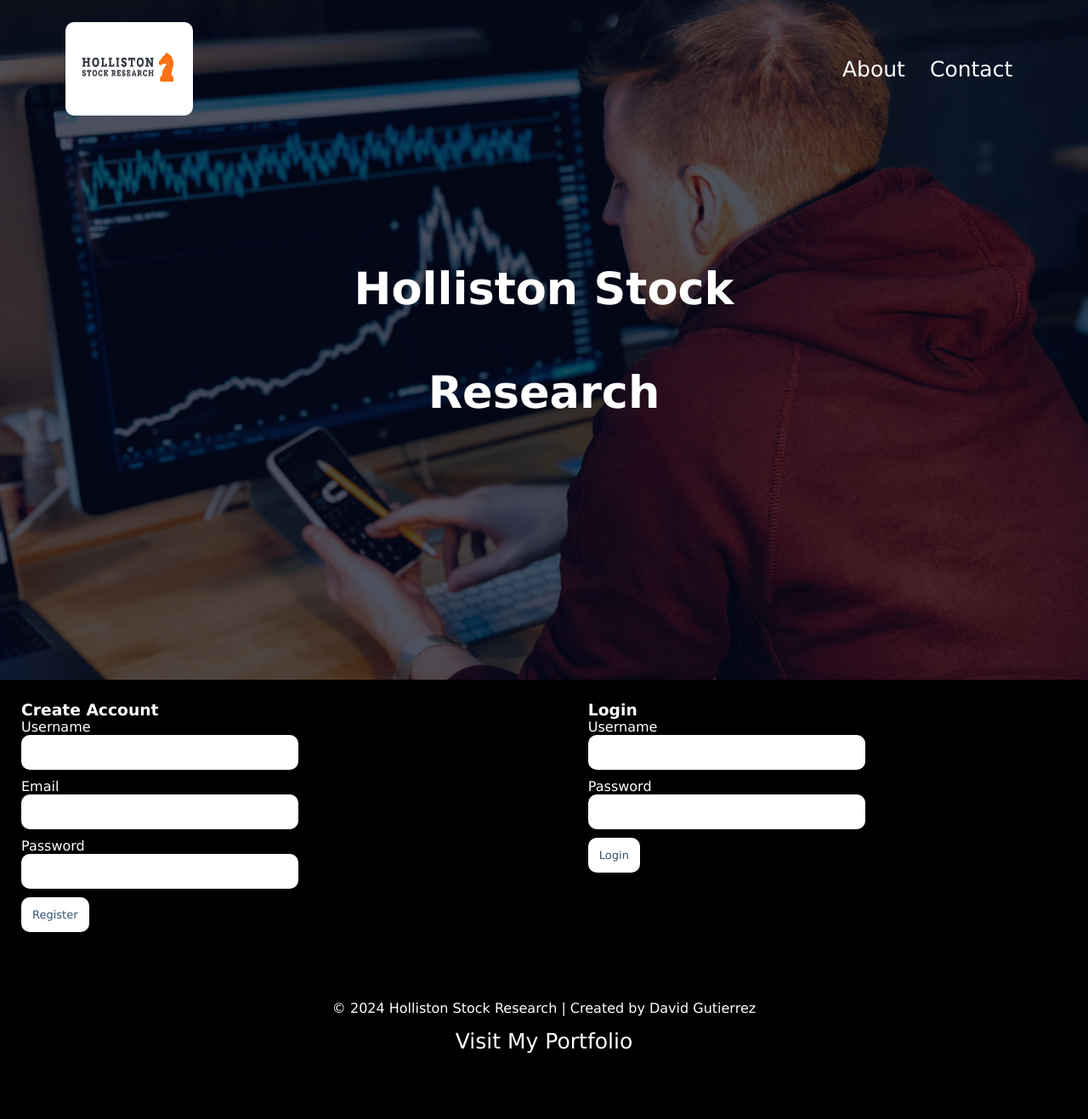
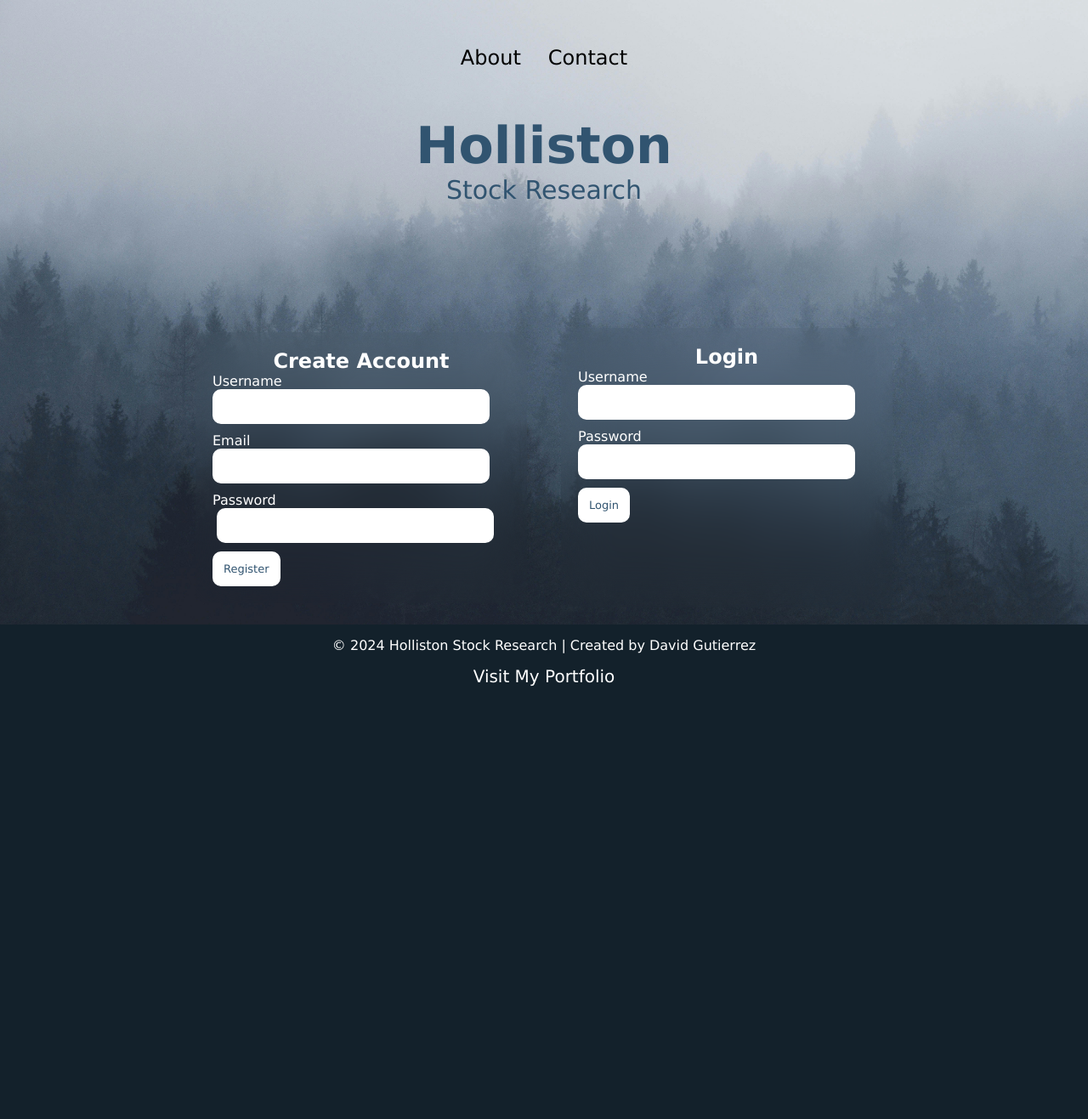
Before and after one commit to DavidG626/Portfolio-Project-1, a Flask app: page / in a window 1280 px wide. Shown: the whole page at 85% size. After the commit the page ends 808 px from the top, so only its background shows below. Run offline with Flask 3, Linux system fonts and the light colour scheme.

Commit message:
changes to landing

```diff
--- a/app.py
+++ b/app.py
@@ -59,8 +59,8 @@ def register():
        # Check if username or email already exists in db
        if existing_user:
            # If the username or email already exists, handle the error accordingly
-           error_message = "Username or email already exists."
-           return render_template('landing.html', error_message=error_message)
+           reg_error_message = "Username or email already exists."
+           return render_template('landing.html', reg_error_message=reg_error_message)
 
        # If username and email are unique, insert into db
        cursor.execute('INSERT INTO users (username, email, password) VALUES (?, ?, ?)', (username, email, hashed_password,))
@@ -91,8 +91,8 @@ def login():
    else:
 
        # if the user doesn't exist or the password is incorrect, display an error message
-       error_message = "Invalid username or password"
-       return render_template('landing.html', error_message=error_message)
+       login_error_message = "Invalid username or password"
+       return render_template('landing.html', login_error_message=login_error_message)
 
 
 
@@ -304,4 +304,4 @@ def fetch_vix():
 
 if __name__ == '__main__':
 
-   app.run(debug=True, port=3015)
+   app.run(debug=True, port=3016)
--- /dev/null
+++ b/static/js/script.js
@@ -0,0 +1,6 @@
+function toggleMenu() {
+    const menu = document.querySelector (".menu-links");
+    const icon = document.querySelector(".hamburger-icon");
+    menu.classList.toggle('open');
+    icon.classList.toggle('open');
+}
--- a/static/landing.css
+++ b/static/landing.css
@@ -1,38 +1,229 @@
 * {
+  /* color: purple; */
   margin: 0;
   padding: 0;
   font-family: 'Lucida Sans', 'Lucida Sans Regular', 'Lucida Grande', 'Lucida Sans Unicode', Geneva, Verdana, sans-serif;
+
 }
 
 
 
-.header {
+body.background-img {
+
+  background: url(../static/forest.jpg);
+  background-repeat: no-repeat;
   min-height: 100vh;
-  width: 100%;
-  background: linear-gradient(rgba(4, 9, 30, 0.7), rgba(4, 9, 30, 0.7)), url(../static/background.jpg);
-
+  background-size: cover;
   background-position: center;
   background-size: cover;
   position: relative;
 
+}
+
+.title {
+  color: #315470;
+  align-items: center;
+  justify-content: center;
+  text-align: center;
+  font-size: 30px;
+  padding-bottom: 125px;
+}
+
+.register-header {
   color: white;
-  }
+  text-align: center;
+
+}
+
+#register {
+  display: flex;
+  align-items: center;
+  justify-content: center;
+  text-align: left;
+  flex-wrap: wrap;
+
+}
+
+.register-text {
+  color: white;
+  border-radius: 15px;
+  align-self: center;
+  width: 350px;
+  margin: 20px 20px;
+  background-color: black;
+  padding: 20px 20px 20px 20px;
+
+  background-color: transparent;
+  backdrop-filter: blur(30px);
+  background-image: linear-gradient(
+    120deg,
+    rgba(255, 255,255, .3)
+    rgba(0,0,0, 0.8)
+  );
+
+}
+
+.login-header {
+  color: white;
+  text-align: center;
+
+}
 
 
+.login-text {
+  color: white;
+  border-radius: 15px;
+  align-self: center;
+  width: 350px;
+  margin: 20px 20px;
+  background-color: black;
+  padding: 20px 20px 100px 20px;
 
+  background-color: transparent;
+  backdrop-filter: blur(30px);
+  background-image: linear-gradient(
+    120deg,
+    rgba(255, 255,255, .3)
+    rgba(0,0,0, 0.8)
+  );
+}
 
-.text-box {
-  width: 90%;
-  color: #fff;
-  position: absolute;
-  top: 50%;
-  left: 50%;
-  transform: translate(-50%, -50%);
-  text-align: center;
-  font-size: 35px;
+/* DESKTOP NAV */
+
+nav,
+.nav-links {
+  display: flex;
+
 }
 
 nav {
+  justify-content: space-around;
+  align-items: center;
+
+  height: 17vh;
+}
+
+.nav-links {
+  gap: 2rem;
+  list-style: none;
+  font-size: 1.5rem;
+}
+
+a {
+  color: black;
+  text-decoration: none;
+  text-decoration-color: white;
+}
+
+a:hover {
+  color: grey;
+  text-decoration: underline;
+  text-underline-offset: 1rem;
+  text-decoration-color: rgb(181, 181, 181);
+}
+
+.logo {
+  font-size: 2rem;
+}
+
+.logo:hover {
+  cursor: default;
+}
+
+/* HAMBURGER MENU */
+
+#hamburger-nav {
+  display: none;
+
+}
+
+.hamburger-menu {
+  position: relative;
+  display: inline-block;
+
+}
+
+.hamburger-icon {
+  display: flex;
+  flex-direction: column;
+  justify-content: space-between;
+  height: 24px;
+  width: 35px;
+  cursor: pointer;
+}
+
+.hamburger-icon span {
+  width: 100%;
+  height: 2px;
+  background-color: black;
+  transition: all 0.3s ease-in-out;
+}
+
+.menu-links {
+  position: absolute;
+  top: 100%;
+  right: 0;
+
+  width: fit-content;
+  max-height: 0;
+  overflow: hidden;
+  transition: all 0.3s ease-in-out;
+  border-radius: 10px;
+
+
+}
+
+.menu-links a {
+  display: block;
+  padding: 10px;
+  text-align: left;
+  text-decoration: none;
+  transition: all 0.3 ease-in-out;
+  background-color: transparent;
+  backdrop-filter: blur(20px);
+  background-image: linear-gradient(
+    -120deg,
+    rgba(255, 255, 255, .3),
+    rgba(0, 0, 0, 0.3)
+  );
+  font-size: 20px;
+  padding: 35px;
+  width: 100%;
+}
+
+.menu-links li {
+  list-style: none;
+}
+
+.menu-links.open {
+  max-height: 300px;
+}
+
+.hamburger-icon.open span:first-child {
+  transform: rotate(45deg) translate(10px, 5px);
+}
+
+.hamburger-icon.open span:nth-child(2) {
+  opacity: 0;
+}
+
+.hamburger-icon.open span:last-child {
+  transform: rotate(-45deg) translate(10px, -5px);
+}
+
+.hamburger-icon span:first-child {
+  transform: none;
+}
+
+.hamburger-icon span:first-child {
+  opacity: 1;
+}
+
+.hamburger-icon span:first-child {
+  transform: none;
+}
+/* nav {
+
   display: flex;
   padding: 2% 6%;
   justify-content: space-around;
@@ -46,6 +237,7 @@ nav img {
 }
 
 .nav-links {
+
   flex: 1;
   text-align: right;
 }
@@ -58,7 +250,7 @@ nav img {
 }
 
 .nav-links ul li a {
-  color: #fff;
+  color: #315470;
   text-decoration: none;
   font-size: 25px;
 }
@@ -79,8 +271,8 @@ nav img {
 }
 
 nav .fa {
-  display: none;
-}
+  display: none; */
+
 @media (max-width: 600px) {
   html, body {
     overflow-x: hidden;
@@ -107,12 +299,7 @@ nav .fa {
     border-radius: 10px;
   }
 
-  nav .fa {
-    display: block;
-    color: #fff;
-    font-size: 22px;
-    cursor: pointer;
-  }
+
 
   .nav-links ul {
     padding: 15px;
@@ -120,41 +307,16 @@ nav .fa {
 }
 
 
-.row {
 
-  display: flex;
-  justify-content: space-between;
-}
 
-.user-form {
-  width: 100%;
-  margin: auto;
-  text-align: center;
-  background-color: black;
-  color: white;
-  padding-bottom: 55px;
 
-}
 
-.reg-col {
-  flex-basis: 44%;
-  text-align: left;
-  padding: 25px;
-}
-
-.login-col {
-  flex-basis: 44%;
-  text-align: left;
-  padding: 25px;
-}
 
 .input-boxes {
 
   width: 300px;
   border-radius: 10px;
-
   margin-bottom: 10px;
-
   border: 3px solid white;
   border-radius: 10px;
   padding: 10px;
@@ -190,35 +352,11 @@ nav .fa {
 }
 
 
-/* /* .login-1 {
-  text-align: center;
-  margin-top: 25px;
-  font-size: 15px;
-}
 
-#login-2 {
-  margin-right: 260px;
-  text-decoration: underline;
-  text-decoration-color: #f46106;
-  font-size: 20px;
-}
-
-#login-3 {
-  margin-right: 350px;
-  text-decoration: underline;
-  text-decoration-color: #f46106;
-  font-size: 20px;
-} */
-
-
-
-/* #reg-email {
-  margin-left: 35px;
-}
 
 #reg-password {
   margin-left: 5px;
-} */
+}
 
 
 
@@ -229,14 +367,15 @@ nav .fa {
 .error {
   color: #f46106;
   text-align: center;
-  margin-top: 15px;
-  margin-left: 75px;
+  padding-bottom: 15px;
+
 }
 
 .footer-1 {
-  background-color: black;
+  padding: 15px 1px;
+  background-color: #13212b;
   color: white;
-  margin: 0px 0px 0px 0px;
+
   text-align: center;
 }
 
@@ -247,7 +386,7 @@ nav .fa {
  .nav-links-2 {
   flex: 1;
   text-align: center;
-  background-color: black;
+  background-color: #13212b;
 
 }
 
@@ -256,11 +395,11 @@ nav .fa {
  .nav-links-2 a {
   color: white;
   text-decoration: none;
-  font-size: 25px;
+  font-size: 20px;
   list-style: none;
   display: inline-block;
   padding-top: 15px;
-  padding-bottom: 75px;
+
   position: relative;
 }
 
--- a/templates/landing.html
+++ b/templates/landing.html
@@ -4,88 +4,147 @@
    <meta charset="UTF-8">
    <meta name="viewport" content="width=device-width, initial-scale=1.0">
    <link rel="stylesheet" type="text/css" href="{{ url_for('static', filename='landing.css') }}">
-   <link rel="stylesheet" href="https://cdnjs.cloudflare.com/ajax/libs/font-awesome/6.4.2/css/all.min.css">
+   <!-- <script src="{{ url_for('static', filename='js/script.js') }}"></script> -->
 
    <title>Register</title>
 </head>
-<body>
-    <section class="header">
-        <nav>
-            <a href="landing.html"><img src="./static/hollistonlogo.png" alt="Logo"></a>
-            <div class="nav-links" id="navLinks">
-                <i class="fa fa-window-close" onclick="hideMenu()"></i>
-                <ul>
+<body class="background-img">
+    <nav id="desktop-nav">
+        <div>
+            <ul class="nav-links">
                 <li><a href="#">About</a></li>
                 <li><a href="#">Contact</a></li>
             </ul>
         </div>
-            <i class="fa fa-bars" onclick="showMenu()"></i>
             </nav>
-        <div class="text-box">
-            <h1>Holliston Stock <br><br>Research</h1>
+            <nav id="hamburger-nav">
+                <div class="hamburger-menu">
+                    <div class="hamburger-icon" onclick="toggleMenu()">
+                        <span></span>
+                        <span></span>
+                        <span></span>
                     </div>
-    </section>
+                    <div class="menu-links">
+                        <li><a href="#" onclick="toggleMenu()">About</a></li>
+                        <li><a href="#" onclick="toggleMenu()">Experience</a></li>
+                    </div>
+                </div>
+            </nav>
 
-    <section class="user-form">
-        <div class="row">
+            <!-- </nav>
+                <div class="nav-links" id="navLinks">
+                    <div class="hamburger-icon" onclick="toggleMenu()">
+                        <span></span>
+                        <span></span>
+                        <span></span>
+                    </div>
+                    <div class="menu-links">
+                        <li><a href="#" onclick="toggleMenu()">About</a></li>
+                        <li><a href="#" onclick="toggleMenu">Contact</a></li>
+                    </div>
+
+                </div>
+
+            </nav>
+        </div> -->
 
 
-            <div class="reg-col">
-                    <h3>Create Account</h3>
 <div>
+    <div class="title">
+        <h1>Holliston</h1>
+        <p>Stock Research</p>
+    </div>
+</div>
+
+
+
+
+
+<section id="register">
+
+        <div class="register-text">
+            <div class="register-header">
+                <h2>Create Account</h2>
+            </div>
+
             <form class="reg-form" action="/register" method="POST">
-                        <div>
                 <label for="reg-username">Username</label>
-                    </div>
-                        <input type="text" id="reg-username" name="username" class="input-boxes" required><br>
-                        <div>
+
+                <input type="text" id="reg-username" name="username" class="input-boxes" required>
                 <label for="reg-email">Email</label>
-                    </div>
-                        <input type="email" id="reg-email" name="email" class="input-boxes" required><br>
-                        <div>
+
+                <input type="email" id="reg-email" name="email" class="input-boxes" required>
                 <label for="reg-password">Password</label>
-                    </div>
-                        <input type="password" id="reg-password" name="password" class="input-boxes" required><br>
+
+                <input type="password" id="reg-password" name="password" class="input-boxes" required>
                 <input type="submit" value="Register" class="button">
-                    </form>
+
                 {% if reg_error_message %}
                     <div class="error">{{ reg_error_message }}</div>
                 {% endif %}
+            </form>
+
         </div>
+
+        <div class="login-text">
+            <div class="login-header">
+                <h2>Login</h2>
             </div>
-                <div class="login-col">
-                    <h3>Login</h3>
-                    <div>
+
             <form class="login-form" action="/login" method="POST">
-                        <div>
                 <label for="login-username">Username</label>
-                    </div>
-                        <input type="text" id="login-username" name="login_username" class="input-boxes" required><br>
-                        <div>
+
+                <input type="text" id="login-username" name="login_username" class="input-boxes" required>
                 <label for="login-password">Password</label>
-                    </div>
+
                 <input type="password" id="login-password" name="login_password" class="input-boxes" required><br>
                 <input type="submit" value="Login" class="button">
-                    </form>
+
                 {% if login_error_message %}
                     <div class="error">{{ login_error_message }}</div>
                 {% endif %}
+            </form>
         </div>
-            </div>
-        </div>
+
+
+
+
+
 </section>
-
-<footer>
-    <div class="footer-1">
+<footer class="footer-1">
+    <div>
         &copy; 2024 Holliston Stock Research | Created by David Gutierrez
     </div>
+
     <div class="nav-links-2">
-        <a href="https://github.com/DavidG626">Visit My Portfolio</a>
+        <a href="https://davidg626.github.io/resume/" target="_blank">Visit My Portfolio</a>
     </div>
 </footer>
 
+
+
+
+
+
+
+
+
    <!-- JavaScript Toggle Menu -->
 <script>
+    function toggleMenu() {
+        const menu = document.querySelector(".menu-links");
+        const icon = document.querySelector(".hamburger-icon");
+        menu.classList.toggle('open');
+        icon.classList.toggle('open');
+    }
+</script>
+
+
+
+
+<!-- JavaScript Toggle Menu -->
+
+<!-- <script>
     var navLinks = document.getElementById("navLinks");
 
     function showMenu() {
@@ -95,6 +154,6 @@
     function hideMenu() {
         navLinks.style.right = "-200px";
     }
-</script>
+</script> -->
 </body>
 </html>
--- a/templates/overview.html
+++ b/templates/overview.html
@@ -99,7 +99,7 @@
         &copy; 2024 Holliston Stock Research | Created by David Gutierrez
     </div>
     <div class="nav-links-2">
-        <a href="https://github.com/DavidG626">Visit My Portfolio</a>
+        <a href="https://davidg626.github.io/resume/" target="_blank">Visit My Portfolio</a>
     </div>
 </footer>
 
```
Also changed, not shown: static/styles.css (+4 -4 lines), static/forest.jpg (added). Lines whose indentation alone changed are shown as unchanged.
